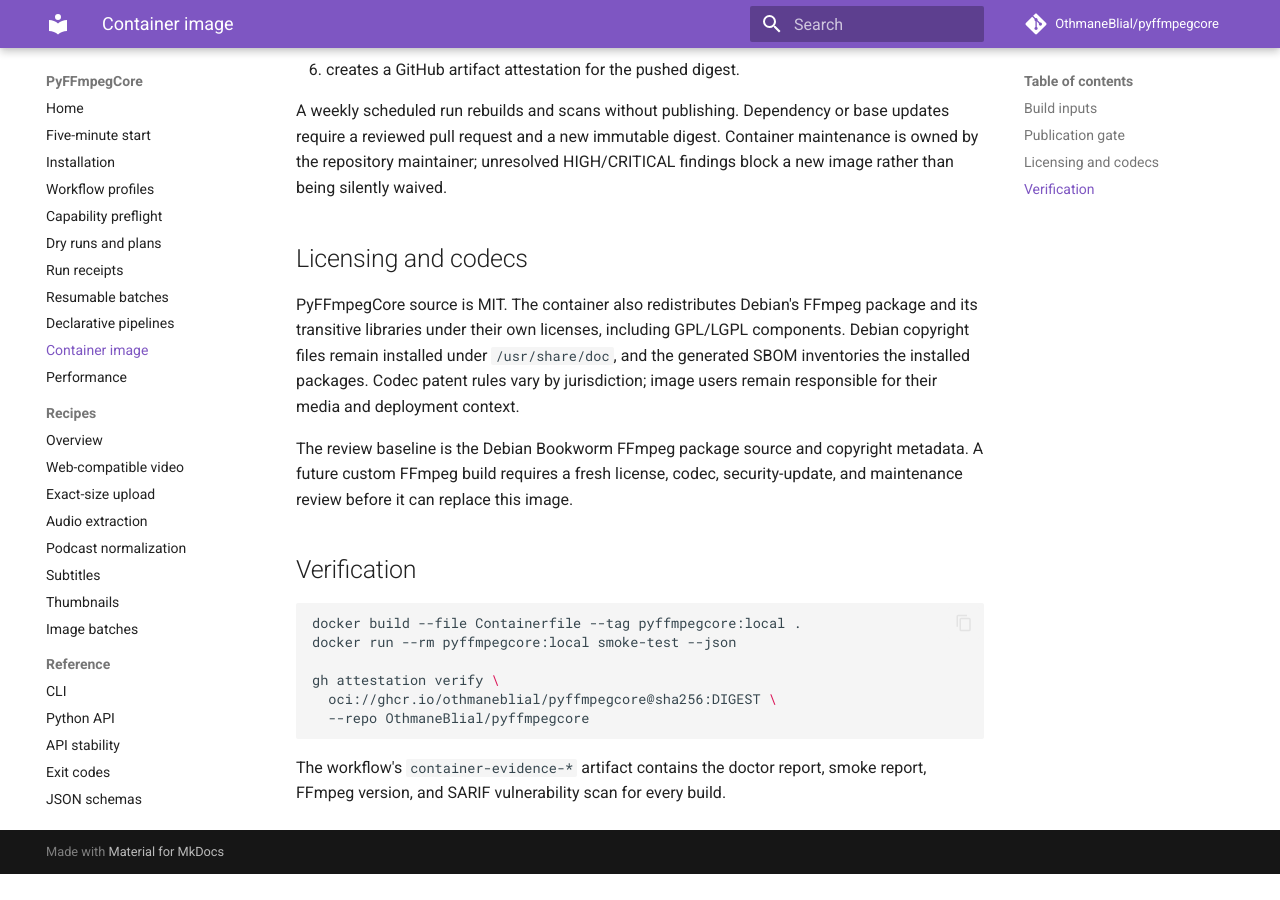
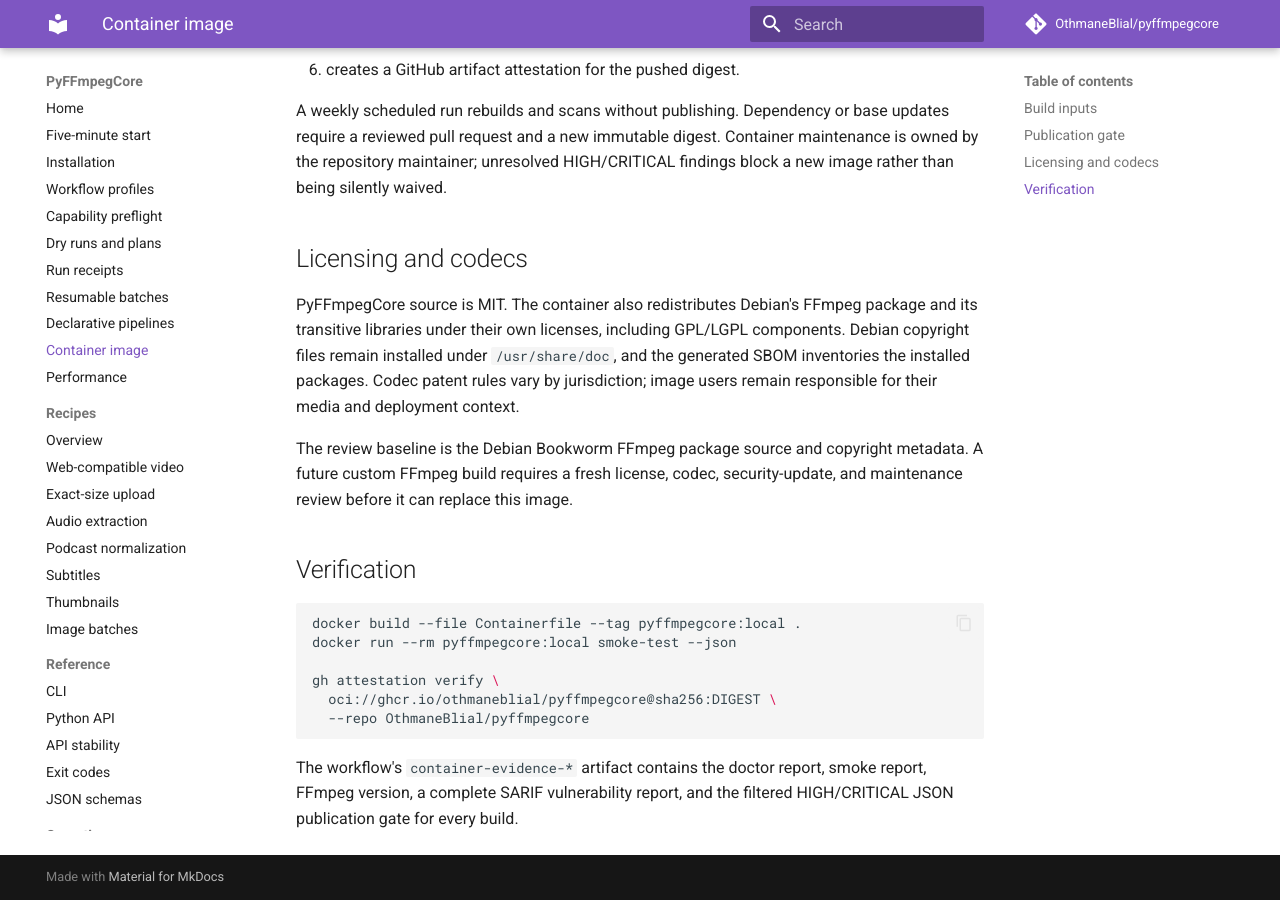
Before and after one commit to OthmaneBlial/pyffmpegcore, an MkDocs documentation site: the page built from docs/container.md, in a window 1280 px wide and 900 px high, scrolled down 1080 px. Built offline with MkDocs 1.6.1 and Material for MkDocs 9.7.7, drawn with Linux system fonts in a browser that asks for light colours; comment, search, counter and statistics services are not loaded; before the commit the page ends 1954 px from its top, so only the background shows below that.

Commit message:
ci: separate container report from blocking scan

````diff
--- a/docs/container.md
+++ b/docs/container.md
@@ -70,4 +70,5 @@
 ```
 
 The workflow's `container-evidence-*` artifact contains the doctor report,
-smoke report, FFmpeg version, and SARIF vulnerability scan for every build.
+smoke report, FFmpeg version, a complete SARIF vulnerability report, and the
+filtered HIGH/CRITICAL JSON publication gate for every build.
````
Also changed, not shown: 1 other file.
